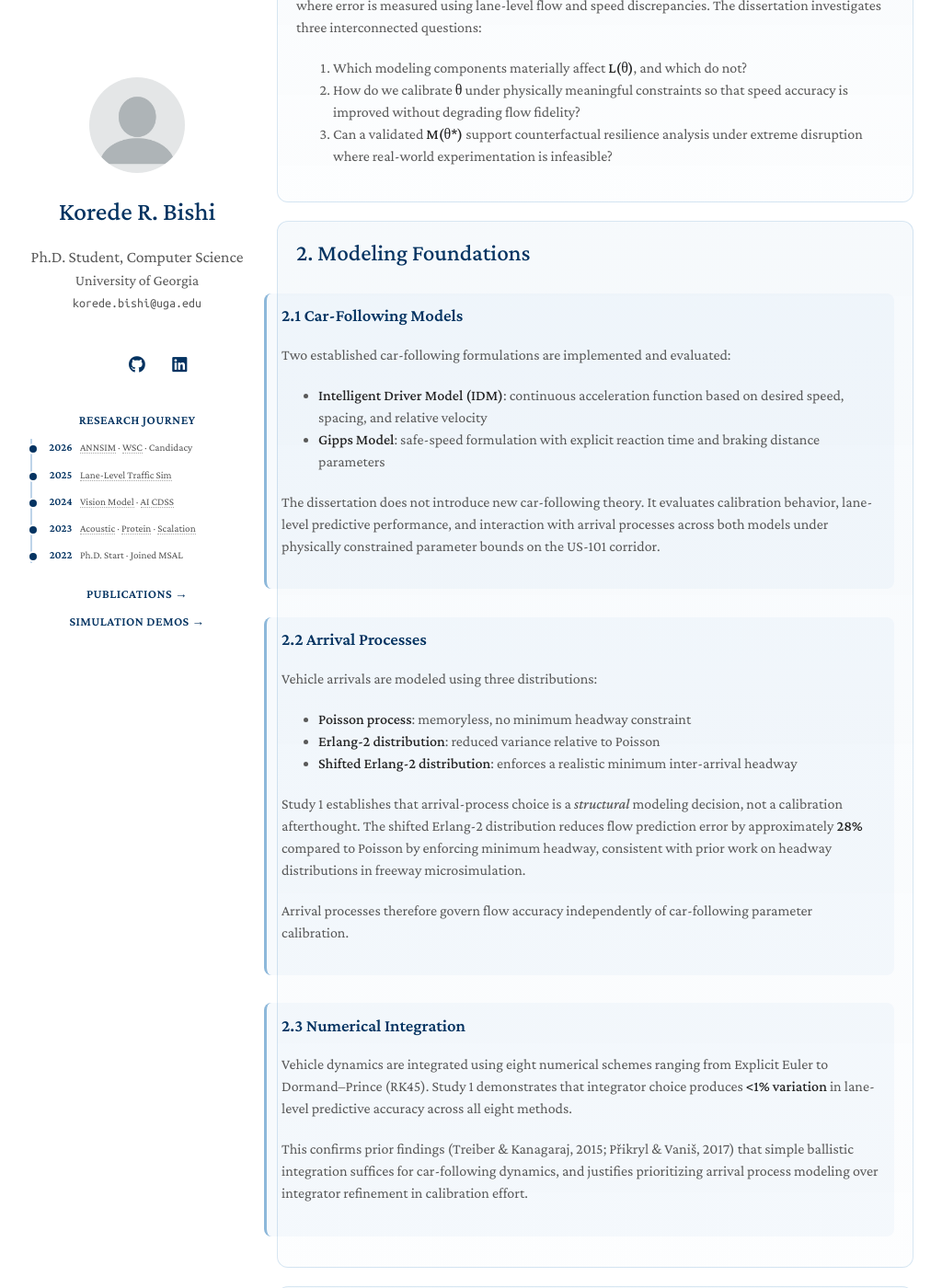
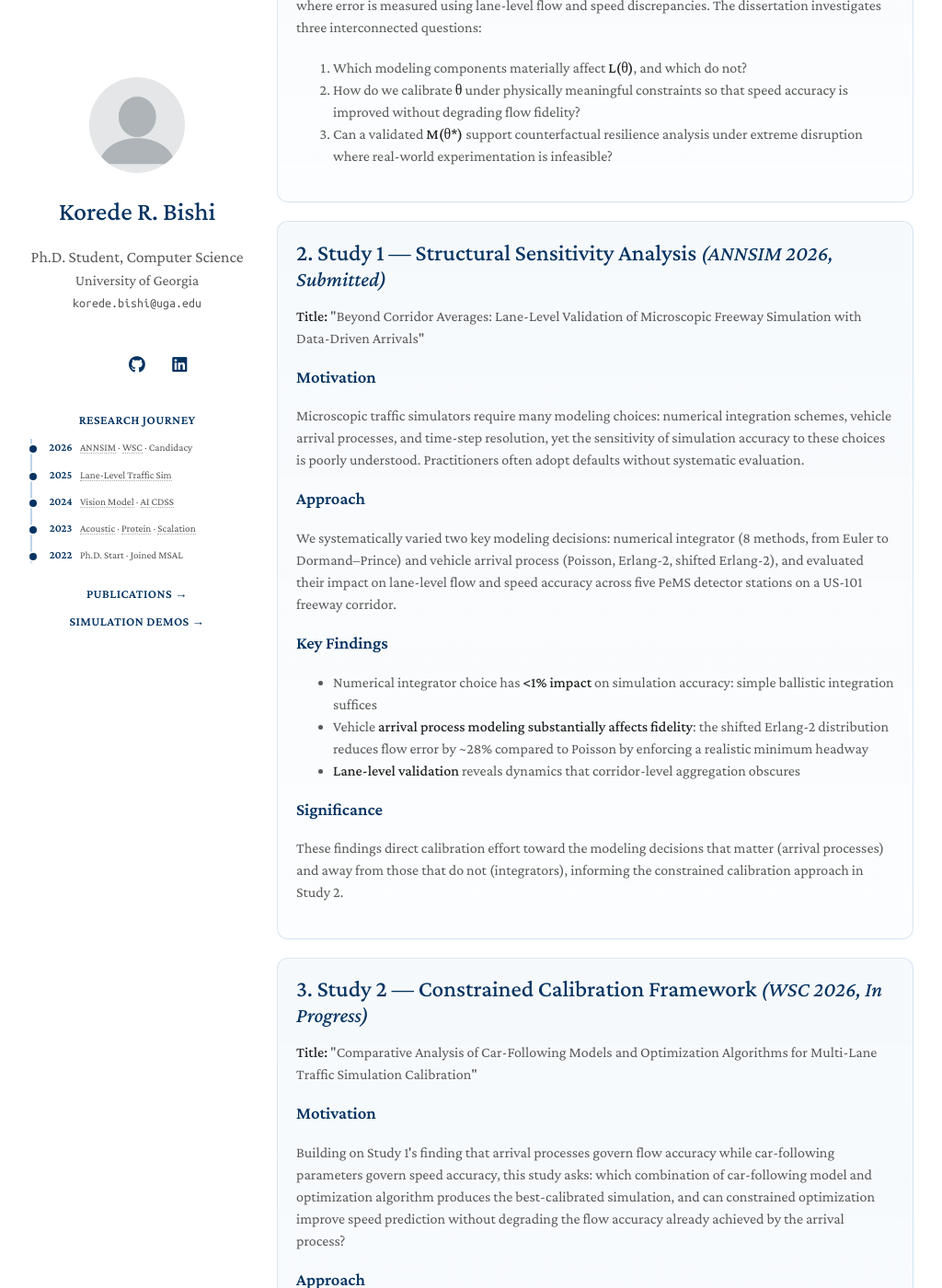
Before and after one commit to koredebishi/koredebishi.github.io, a Jekyll site: the page built from research.md, in a window 1280 px wide and 1400 px high, scrolled down 679 px. Shown: the whole window at 92% size, without its empty margins (127-1151 px from the left). Built offline with Jekyll 4.4.1, drawn with Linux system fonts in a browser that asks for light colours; nearby versions of some CDN libraries; a style sheet for code colours, icons or effects is not loaded; some of the changed text lies outside the part shown.

Commit message:
refactor: drop section 2 (Modeling Foundations), renumber remaining sections

```diff
--- a/research.md
+++ b/research.md
@@ -24,40 +24,8 @@ permalink: /research/
     </ol>
   </section>
 
-  <section class="modeling-foundations-section">
-    <h2>2. Modeling Foundations</h2>
-
-    <section class="car-following-models-section">
-      <h3>2.1 Car-Following Models</h3>
-      <p>Two established car-following formulations are implemented and evaluated:</p>
-      <ul>
-        <li><strong>Intelligent Driver Model (IDM)</strong>: continuous acceleration function based on desired speed, spacing, and relative velocity</li>
-        <li><strong>Gipps Model</strong>: safe-speed formulation with explicit reaction time and braking distance parameters</li>
-      </ul>
-      <p>The dissertation does not introduce new car-following theory. It evaluates calibration behavior, lane-level predictive performance, and interaction with arrival processes across both models under physically constrained parameter bounds on the US-101 corridor.</p>
-    </section>
-
-    <section class="arrival-processes-section">
-      <h3>2.2 Arrival Processes</h3>
-      <p>Vehicle arrivals are modeled using three distributions:</p>
-      <ul>
-        <li><strong>Poisson process</strong>: memoryless, no minimum headway constraint</li>
-        <li><strong>Erlang-2 distribution</strong>: reduced variance relative to Poisson</li>
-        <li><strong>Shifted Erlang-2 distribution</strong>: enforces a realistic minimum inter-arrival headway</li>
-      </ul>
-      <p>Study 1 establishes that arrival-process choice is a <em>structural</em> modeling decision, not a calibration afterthought. The shifted Erlang-2 distribution reduces flow prediction error by approximately <strong>28%</strong> compared to Poisson by enforcing minimum headway, consistent with prior work on headway distributions in freeway microsimulation.</p>
-      <p>Arrival processes therefore govern flow accuracy independently of car-following parameter calibration.</p>
-    </section>
-
-    <section class="numerical-integration-section">
-      <h3>2.3 Numerical Integration</h3>
-      <p>Vehicle dynamics are integrated using eight numerical schemes ranging from Explicit Euler to Dormand–Prince (RK45). Study 1 demonstrates that integrator choice produces <strong>&lt;1% variation</strong> in lane-level predictive accuracy across all eight methods.</p>
-      <p>This confirms prior findings (Treiber &amp; Kanagaraj, 2015; Přikryl &amp; Vaniš, 2017) that simple ballistic integration suffices for car-following dynamics, and justifies prioritizing arrival process modeling over integrator refinement in calibration effort.</p>
-    </section>
-  </section>
-
   <section class="study1-section">
-    <h2>3. Study 1 — Structural Sensitivity Analysis <em style="font-weight:400; font-size:0.9em;">(ANNSIM 2026, Submitted)</em></h2>
+    <h2>2. Study 1 — Structural Sensitivity Analysis <em style="font-weight:400; font-size:0.9em;">(ANNSIM 2026, Submitted)</em></h2>
     <p><strong>Title:</strong> "Beyond Corridor Averages: Lane-Level Validation of Microscopic Freeway Simulation with Data-Driven Arrivals"</p>
 
     <h3>Motivation</h3>
@@ -78,7 +46,7 @@ permalink: /research/
   </section>
 
   <section class="study2-section">
-    <h2>4. Study 2 — Constrained Calibration Framework <em style="font-weight:400; font-size:0.9em;">(WSC 2026, In Progress)</em></h2>
+    <h2>3. Study 2 — Constrained Calibration Framework <em style="font-weight:400; font-size:0.9em;">(WSC 2026, In Progress)</em></h2>
     <p><strong>Title:</strong> "Comparative Analysis of Car-Following Models and Optimization Algorithms for Multi-Lane Traffic Simulation Calibration"</p>
 
     <h3>Motivation</h3>
@@ -124,7 +92,7 @@ permalink: /research/
   </section>
 
   <section class="study3-section">
-    <h2>6. Study 3 — Wildfire Disruption &amp; Resilience Modeling <em style="font-weight:400; font-size:0.9em;">(Proposed — Future Work)</em></h2>
+    <h2>5. Study 3 — Wildfire Disruption &amp; Resilience Modeling <em style="font-weight:400; font-size:0.9em;">(Proposed — Future Work)</em></h2>
     <p><strong>Title:</strong> "Evaluating Evacuation Resilience Under Wildfire Disruption: A PeMS-Calibrated Microscopic Simulation of I-10 During the 2025 Palisades Fire"</p>
 
     <h3>Motivation</h3>
```
Also changed, not shown: other parts of research.md (+4 -4 lines).
